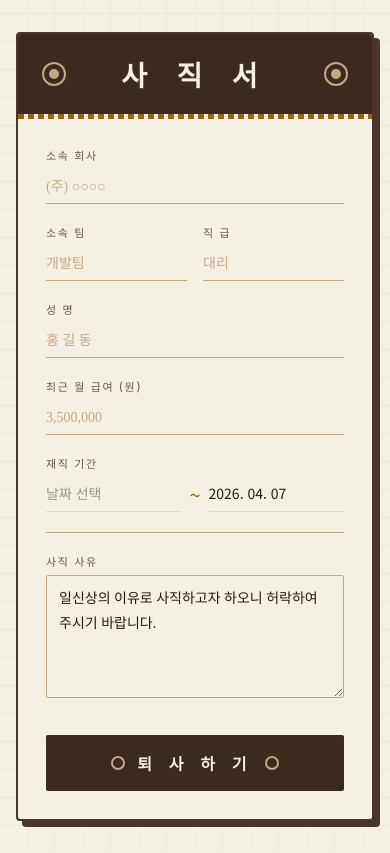
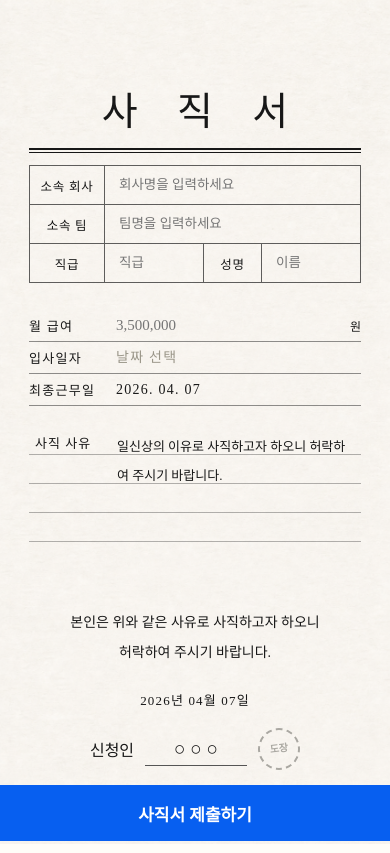
Before and after one commit to h2s0/lets-quit-my-job, a React (Vite) app: page / in a window 390 px wide. Built offline with nearby package versions, Linux system fonts and the light colour scheme.

Commit message:
feat: 모바일 사직서와 도장 찍기 모션 구현

```diff
--- a/src/pages/ResignationPage.css
+++ b/src/pages/ResignationPage.css
@@ -1,194 +1,223 @@
 .r-page {
-  min-height: 100vh;
+  min-height: 100svh;
+  overflow-x: hidden;
+  color: #171717;
+  background: #faf7ef url('/resignation-paper-selected.png') center / 100% 100% no-repeat;
+}
+
+.r-document {
+  width: 100%;
+  min-height: 100svh;
+  margin: 0 auto;
+  padding: 80px 29px 0;
+  font-family: 'Noto Serif KR', serif;
+}
+
+.r-header { text-align: center; }
+.r-kicker { display: none; }
+.r-title {
+  font-size: clamp(34px, 10vw, 46px);
+  font-weight: 500;
+  letter-spacing: .38em;
+  text-indent: .38em;
+}
+.r-double-rule {
+  height: 5px;
+  margin: 12px 0 12px;
+  border-top: 2px solid #171717;
+  border-bottom: 1px solid #171717;
+}
+
+.r-table {
+  display: grid;
+  grid-template-columns: 75px 1fr 58px 1fr;
+  border-top: 1px solid rgba(23,23,23,.68);
+  border-left: 1px solid rgba(23,23,23,.68);
+}
+.r-table label,
+.r-table input {
+  min-width: 0;
+  min-height: 39px;
+  border: 0;
+  border-right: 1px solid rgba(23,23,23,.68);
+  border-bottom: 1px solid rgba(23,23,23,.68);
+}
+.r-table label {
   display: flex;
   align-items: center;
   justify-content: center;
-  padding: 2rem 1rem;
-  background: #F5F0E4;
-  background-image:
-    repeating-linear-gradient(0deg, transparent, transparent 27px, rgba(196,168,130,0.15) 27px, rgba(196,168,130,0.15) 28px),
-    repeating-linear-gradient(90deg, transparent, transparent 27px, rgba(196,168,130,0.08) 27px, rgba(196,168,130,0.08) 28px);
+  padding: 5px;
+  font-size: 12.5px;
+  letter-spacing: .06em;
+}
+.r-table input {
+  width: 100%;
+  padding: 6px 14px;
+  color: #171717;
+  background: transparent;
+  outline: 0;
+  font-size: 13.5px;
+}
+.r-table label:nth-of-type(1) + input,
+.r-table label:nth-of-type(2) + input { grid-column: span 3; }
+.r-table input:focus { box-shadow: inset 0 -1px #444; }
+
+.r-lines { margin-top: 27px; }
+.r-line-field {
+  display: grid;
+  grid-template-columns: 83px 1fr;
+  align-items: center;
+  min-height: 32px;
+  border-bottom: 1px solid rgba(23,23,23,.48);
+}
+.r-line-field > label,
+.r-line-label { font-size: 13px; letter-spacing: .1em; }
+.r-line-control { display: flex; align-items: center; }
+.r-line-control input {
+  width: 100%;
+  padding: 5px 4px;
+  color: #171717;
+  border: 0;
+  background: transparent;
+  outline: 0;
+  font-family: 'Noto Serif KR', serif;
+  font-size: 15px;
+}
+.r-line-control span { font-size: 12px; }
+.r-line-field small { display: none; }
+.r-line-field .ds-wrapper { width: 100%; }
+.r-line-field .ds-input {
+  padding: 6px 4px;
+  border: 0;
+  font-family: 'Noto Serif KR', serif;
+  font-size: 14px;
+  letter-spacing: .09em;
+}
+.r-line-field .ds-input:focus { border: 0; }
+
+.r-reason { position: relative; margin-top: 20px; }
+.r-reason label {
+  position: absolute;
+  z-index: 1;
+  top: 7px;
+  left: 6px;
+  font-size: 13px;
+  letter-spacing: .08em;
+}
+.r-reason textarea {
+  width: 100%;
+  height: 128px;
+  padding: 6px 5px 5px 88px;
+  color: #171717;
+  border: 0;
+  border-radius: 0;
+  outline: 0;
+  resize: none;
+  background: repeating-linear-gradient(transparent 0 28px, rgba(23,23,23,.32) 28.5px 29px);
+  font-family: 'Noto Serif KR', serif;
+  font-size: 13px;
+  line-height: 29px;
 }
 
-.r-card {
-  width: 100%;
-  max-width: 480px;
-  background: #F5F0E4;
-  border: 2px solid #4a3728;
-  border-radius: 4px;
-  box-shadow: 6px 6px 0 #4a3728;
-  overflow: hidden;
+.r-declaration {
+  margin: 50px 0 22px;
+  font-size: 14px;
+  line-height: 2.15;
+  text-align: center;
+}
+.r-signature {
   display: flex;
   flex-direction: column;
+  align-items: center;
+  gap: 18px;
 }
-
-.r-header {
-  background: #3b2a1e;
-  padding: 20px 24px;
-  display: flex;
+.r-signature time { font-size: 13px; letter-spacing: .09em; }
+.r-applicant {
+  position: relative;
+  display: grid;
+  grid-template-columns: auto minmax(102px,auto) 42px;
   align-items: center;
-  justify-content: space-between;
+  gap: 11px;
+  min-height: 44px;
 }
-
-.r-title {
-  font-family: 'Noto Serif KR', serif;
-  font-size: 28px;
-  font-weight: 700;
-  color: #F5F0E4;
-  letter-spacing: 0.4em;
+.r-applicant strong {
+  padding: 5px 15px;
+  border-bottom: 1px solid #555;
+  font-size: 19px;
+  font-weight: 500;
+  text-align: center;
 }
-
-.r-deco {
-  width: 24px;
-  height: 24px;
-  border: 2px solid #c4a882;
-  border-radius: 50%;
-  position: relative;
-}
-
-.r-deco::after {
-  content: '';
-  position: absolute;
-  top: 50%;
-  left: 50%;
-  transform: translate(-50%, -50%);
-  width: 10px;
-  height: 10px;
-  background: #c4a882;
-  border-radius: 50%;
-}
-
-.r-divider {
-  height: 5px;
-  background: repeating-linear-gradient(90deg, #8b6914 0, #8b6914 6px, #F5F0E4 6px, #F5F0E4 10px);
-}
-
-.r-body {
-  padding: 28px 28px 12px;
-  flex: 1;
-}
-
-.r-field {
-  margin-bottom: 20px;
-}
-
-.r-row {
-  display: flex;
-  gap: 16px;
-}
-
-.r-row .r-field {
-  flex: 1;
-}
-
-.r-label {
-  display: block;
-  font-size: 11px;
-  font-weight: 500;
-  color: #6B5744;
-  letter-spacing: 0.15em;
-  text-transform: uppercase;
-  margin-bottom: 6px;
-}
-
-.r-input {
-  width: 100%;
-  background: transparent;
-  border: none;
-  border-bottom: 1.5px solid #c4a882;
-  padding: 8px 0;
-  font-family: 'Noto Serif KR', serif;
-  font-size: 16px;
-  color: #2C1810;
-  outline: none;
-  transition: border-color 0.2s;
-}
-
-.r-input:focus {
-  border-bottom-color: #8b6914;
-}
-
-.r-input::placeholder {
-  color: #c4a882;
-  font-size: 14px;
-}
-
-.r-period {
-  display: flex;
-  align-items: center;
-  gap: 8px;
-}
-
-.r-date {
-  flex: 1;
-  font-size: 14px;
-}
-
-.r-tilde {
-  color: #8b6914;
-  font-size: 20px;
-  flex-shrink: 0;
-}
-
-.r-salary-hint {
-  display: block;
-  margin-top: 5px;
-  font-family: 'Noto Serif KR', serif;
-  font-size: 12px;
-  color: #8b6914;
-  letter-spacing: 0.05em;
-}
-
-.r-ruling {
-  border-top: 1px solid #c4a882;
-  margin: 8px 0 20px;
-}
-
-.r-textarea {
-  width: 100%;
-  background: transparent;
-  border: 1px solid #c4a882;
-  border-radius: 2px;
-  padding: 10px 12px;
-  font-family: 'Noto Serif KR', serif;
-  font-size: 14px;
-  color: #2C1810;
-  outline: none;
-  resize: vertical;
-  line-height: 1.8;
-  transition: border-color 0.2s;
-}
-
-.r-textarea:focus {
-  border-color: #8b6914;
-}
-
-.r-btn {
-  margin: 0 28px 28px;
-  background: #3b2a1e;
-  color: #F5F0E4;
-  font-family: 'Noto Serif KR', serif;
-  font-size: 16px;
-  font-weight: 700;
-  letter-spacing: 0.4em;
-  padding: 16px 0;
-  border: none;
-  border-radius: 2px;
-  cursor: pointer;
+.r-name-seal {
   display: flex;
   align-items: center;
   justify-content: center;
-  gap: 12px;
-  transition: background 0.2s, transform 0.1s;
+  width: 42px;
+  height: 42px;
+  padding: 5px;
+  color: #aaa8a2;
+  border: 2px dashed #aaa8a2;
+  border-radius: 50%;
+  background: transparent;
+  font-family: 'Noto Serif KR', serif;
+  font-size: 10px;
+  font-weight: 700;
+  line-height: 1.05;
+  word-break: break-all;
+  transform: rotate(-7deg);
+}
+.r-name-seal.is-stamped { animation: seal-impression 260ms 420ms ease-out both; }
+.r-stamp-tool {
+  position: absolute;
+  z-index: 10;
+  right: -34px;
+  bottom: -2px;
+  width: 108px;
+  pointer-events: none;
+  transform-origin: 50% 92%;
+  filter: drop-shadow(0 10px 8px rgba(31,20,16,.26));
+  opacity: 0;
+  visibility: hidden;
+}
+.r-stamp-tool.is-running { visibility: visible; animation: physical-stamp 900ms cubic-bezier(.2,.7,.2,1) both; }
+
+.r-submit {
+  width: calc(100% + 58px);
+  min-height: 56px;
+  margin: 14px -29px 0;
+  color: #fff;
+  border: 0;
+  border-radius: 0;
+  background: #075ff0;
+  font-size: 17px;
+  font-weight: 700;
 }
 
-.r-btn:hover { background: #2C1810; }
-.r-btn:active { transform: scale(0.98); }
+@keyframes physical-stamp {
+  0% { opacity: 0; transform: translate(260px,-100px) rotate(38deg) scale(1.15); }
+  20% { opacity: 1; }
+  52% { opacity: 1; transform: translate(4px,-78px) rotate(10deg); }
+  62% { opacity: 1; transform: translate(0,2px) rotate(-5deg) scale(.92); }
+  72% { opacity: 1; transform: translate(0,-12px) rotate(-2deg); }
+  100% { opacity: 0; transform: translate(250px,-130px) rotate(32deg) scale(1.08); }
+}
+@keyframes seal-impression {
+  0% { color: transparent; border-color: transparent; transform: rotate(-7deg) scale(1.28); }
+  55% { color: #b5342b; border-color: #b5342b; transform: rotate(-7deg) scale(.9); }
+  100% { color: #b5342b; border: 2px solid #b5342b; box-shadow: inset 0 0 0 2px rgba(181,52,43,.14); transform: rotate(-7deg); }
+}
 
-.stamp-dot {
-  width: 14px;
-  height: 14px;
-  border: 2px solid #c4a882;
-  border-radius: 50%;
-  flex-shrink: 0;
+@media (min-width: 640px) {
+  .r-page { width: 390px; min-height: 844px; margin: 30px auto; box-shadow: 0 16px 42px rgba(23,28,35,.18); }
+  .r-document { min-height: 844px; }
 }
+
+@media (max-width: 360px) {
+  .r-document { padding-inline: 24px; }
+  .r-submit { width: calc(100% + 48px); margin-inline: -24px; }
+  .r-table { grid-template-columns: 70px 1fr 52px 1fr; }
+}
+
+@media (prefers-reduced-motion: reduce) {
+  .r-stamp-tool { display: none; }
+  .r-name-seal.is-stamped { color: #b5342b; border: 2px solid #b5342b; animation: none; }
+}
--- a/src/pages/ResignationPage.tsx
+++ b/src/pages/ResignationPage.tsx
@@ -6,8 +6,15 @@ import './ResignationPage.css';
 
 const today = new Date().toISOString().slice(0, 10);
 
+function formatKoreanDate(date: string) {
+  const [year, month, day] = date.split('-');
+  return `${year}년 ${month}월 ${day}일`;
+}
+
 export default function ResignationPage() {
   const navigate = useNavigate();
+  const [stamped, setStamped] = useState(false);
+  const [stampRun, setStampRun] = useState(0);
   const [form, setForm] = useState<FormData>({
     company: '',
     team: '',
@@ -19,38 +26,31 @@ export default function ResignationPage() {
     reason: '일신상의 이유로 사직하고자 하오니 허락하여 주시기 바랍니다.',
   });
 
-  const set = (key: keyof FormData) => (e: React.ChangeEvent<HTMLInputElement | HTMLTextAreaElement>) => {
-    const val = key === 'monthlySalary' ? Number(e.target.value.replace(/[^0-9]/g, '')) : e.target.value;
-    setForm((prev) => ({ ...prev, [key]: val }));
+  const set = (key: keyof FormData) => (
+    event: React.ChangeEvent<HTMLInputElement | HTMLTextAreaElement>,
+  ) => {
+    const value = key === 'monthlySalary'
+      ? Number(event.target.value.replace(/[^0-9]/g, ''))
+      : event.target.value;
+    setForm((previous) => ({ ...previous, [key]: value }));
   };
 
-  const toKoreanMoney = (n: number): string => {
-    if (!n || n <= 0) return '';
-    const uk = Math.floor(n / 100_000_000);
-    const man = Math.floor((n % 100_000_000) / 10_000);
-    const rest = n % 10_000;
+  const toKoreanMoney = (amount: number): string => {
+    if (!amount || amount <= 0) return '';
+    const uk = Math.floor(amount / 100_000_000);
+    const man = Math.floor((amount % 100_000_000) / 10_000);
+    const rest = amount % 10_000;
     const parts: string[] = [];
     if (uk > 0) parts.push(`${uk.toLocaleString()}억`);
     if (man > 0) parts.push(`${man.toLocaleString()}만`);
-    if (rest > 0) {
-      const cheon = Math.floor(rest / 1000);
-      const baek = Math.floor((rest % 1000) / 100);
-      const sip = Math.floor((rest % 100) / 10);
-      const il = rest % 10;
-      let s = '';
-      if (cheon) s += `${cheon}천`;
-      if (baek) s += `${baek}백`;
-      if (sip) s += `${sip}십`;
-      if (il) s += `${il}`;
-      parts.push(s);
-    }
-    return parts.join(' ') + '원';
+    if (rest > 0) parts.push(rest.toLocaleString());
+    return `${parts.join(' ')}원`;
   };
 
-  const handleSubmit = (e: React.FormEvent) => {
-    e.preventDefault();
+  const handleSubmit = (event: React.FormEvent) => {
+    event.preventDefault();
     if (!form.company || !form.name || !form.monthlySalary || !form.startDate || !form.endDate) {
-      alert('모든 항목을 입력해주세요.');
+      alert('필수 항목을 모두 입력해주세요.');
       return;
     }
     if (new Date(form.startDate) >= new Date(form.endDate)) {
@@ -60,116 +60,112 @@ export default function ResignationPage() {
     navigate('/plaque', { state: form });
   };
 
+  const handleNameChange = (event: React.ChangeEvent<HTMLInputElement>) => {
+    setStamped(false);
+    setStampRun(0);
+    setForm((previous) => ({ ...previous, name: event.target.value }));
+  };
+
+  const handleStamp = () => {
+    if (!form.name.trim()) {
+      alert('도장을 찍을 이름을 먼저 입력해주세요.');
+      return;
+    }
+    setStamped(false);
+    window.requestAnimationFrame(() => {
+      setStampRun((previous) => previous + 1);
+      setStamped(true);
+    });
+  };
+
   return (
-    <div className="r-page">
-      <form className="r-card" onSubmit={handleSubmit}>
-        <div className="r-header">
-          <div className="r-deco" />
-          <h1 className="r-title">
-            <span aria-hidden="true">사 직 서</span>
-            <span className="sr-only">사직서 작성 및 퇴직금 계산기</span>
-          </h1>
-          <div className="r-deco" />
-        </div>
-        <div className="r-divider" />
+    <main className="r-page">
+      <form className="r-document" onSubmit={handleSubmit}>
+        <header className="r-header">
+          <p className="r-kicker">RESIGNATION LETTER</p>
+          <h1 className="r-title">사 직 서</h1>
+          <div className="r-double-rule" />
+        </header>
 
-        <div className="r-body">
-          <h2 className="sr-only">퇴사 정보 입력</h2>
+        <section className="r-fields" aria-label="사직 정보 입력">
+          <div className="r-table">
+            <label htmlFor="company">소속 회사</label>
+            <input id="company" type="text" placeholder="회사명을 입력하세요" value={form.company} onChange={set('company')} required />
 
-          <div className="r-field">
-            <label className="r-label">소속 회사</label>
-            <input
-              className="r-input"
-              type="text"
-              placeholder="(주) ○○○○"
-              value={form.company}
-              onChange={set('company')}
-            />
+            <label htmlFor="team">소속 팀</label>
+            <input id="team" type="text" placeholder="팀명을 입력하세요" value={form.team} onChange={set('team')} />
+
+            <label htmlFor="position">직급</label>
+            <input id="position" type="text" placeholder="직급" value={form.position} onChange={set('position')} />
+
+            <label htmlFor="name">성명</label>
+            <input id="name" type="text" placeholder="이름" value={form.name} onChange={handleNameChange} required />
           </div>
 
-          <div className="r-row">
-            <div className="r-field">
-              <label className="r-label">소속 팀</label>
+          <div className="r-lines">
+            <div className="r-line-field">
+              <label htmlFor="salary">월 급여</label>
+              <div className="r-line-control">
                 <input
-                className="r-input"
-                type="text"
-                placeholder="개발팀"
-                value={form.team}
-                onChange={set('team')}
-              />
-            </div>
-            <div className="r-field">
-              <label className="r-label">직 급</label>
-              <input
-                className="r-input"
-                type="text"
-                placeholder="대리"
-                value={form.position}
-                onChange={set('position')}
-              />
-            </div>
-          </div>
-
-          <div className="r-field">
-            <label className="r-label">성 명</label>
-            <input
-              className="r-input"
-              type="text"
-              placeholder="홍 길 동"
-              value={form.name}
-              onChange={set('name')}
-            />
-          </div>
-
-          <div className="r-field">
-            <label className="r-label">최근 월 급여 (원)</label>
-            <input
-              className="r-input"
+                  id="salary"
                   type="text"
                   inputMode="numeric"
                   placeholder="3,500,000"
                   value={form.monthlySalary ? form.monthlySalary.toLocaleString() : ''}
                   onChange={set('monthlySalary')}
+                  required
                 />
-            {form.monthlySalary > 0 && (
-              <span className="r-salary-hint">{toKoreanMoney(form.monthlySalary)}</span>
-            )}
+                <span>원</span>
+              </div>
+              {form.monthlySalary > 0 && <small>{toKoreanMoney(form.monthlySalary)}</small>}
             </div>
 
-          <div className="r-field">
-            <label className="r-label">재직 기간</label>
-            <div className="r-period">
-              <DateSelect
-                value={form.startDate}
-                onChange={(val) => setForm((prev) => ({ ...prev, startDate: val }))}
-              />
-              <span className="r-tilde">~</span>
-              <DateSelect
-                value={form.endDate}
-                onChange={(val) => setForm((prev) => ({ ...prev, endDate: val }))}
+            <div className="r-line-field">
+              <span className="r-line-label">입사일자</span>
+              <DateSelect value={form.startDate} onChange={(value) => setForm((previous) => ({ ...previous, startDate: value }))} />
+            </div>
+
+            <div className="r-line-field">
+              <span className="r-line-label">최종근무일</span>
+              <DateSelect value={form.endDate} onChange={(value) => setForm((previous) => ({ ...previous, endDate: value }))} />
+            </div>
+          </div>
+
+          <div className="r-reason">
+            <label htmlFor="reason">사직 사유</label>
+            <textarea id="reason" rows={4} value={form.reason} onChange={set('reason')} />
+          </div>
+
+          <p className="r-declaration">
+            본인은 위와 같은 사유로 사직하고자 하오니<br />허락하여 주시기 바랍니다.
+          </p>
+
+          <div className="r-signature">
+            <time dateTime={today}>{formatKoreanDate(today)}</time>
+            <div className="r-applicant">
+              <span>신청인</span>
+              <strong>{form.name || '○ ○ ○'}</strong>
+              <button
+                className={`r-name-seal${stamped ? ' is-stamped' : ''}`}
+                type="button"
+                onClick={handleStamp}
+                aria-label={stamped ? `${form.name} 도장 찍힘, 다시 찍기` : '신청인 도장 찍기'}
+              >
+                <span>{form.name.trim() ? form.name.slice(0, 3) : '도장'}</span>
+              </button>
+              <img
+                key={stampRun}
+                className={`r-stamp-tool${stampRun > 0 ? ' is-running' : ''}`}
+                src="/resignation-stamp.png"
+                alt=""
+                aria-hidden="true"
               />
             </div>
           </div>
+        </section>
 
-          <div className="r-ruling" />
-
-          <div className="r-field">
-            <label className="r-label">사직 사유</label>
-            <textarea
-              className="r-textarea"
-              rows={4}
-              value={form.reason}
-              onChange={set('reason')}
-            />
-          </div>
-        </div>
-
-        <button className="r-btn" type="submit">
-          <span className="stamp-dot" />
-          퇴 사 하 기
-          <span className="stamp-dot" />
-        </button>
+        <button className="r-submit" type="submit">사직서 제출하기</button>
       </form>
-    </div>
+    </main>
   );
 }
```
Also changed, not shown: public/resignation-paper-selected.png (added), public/resignation-stamp.png (added). Lines whose indentation alone changed are shown as unchanged.
